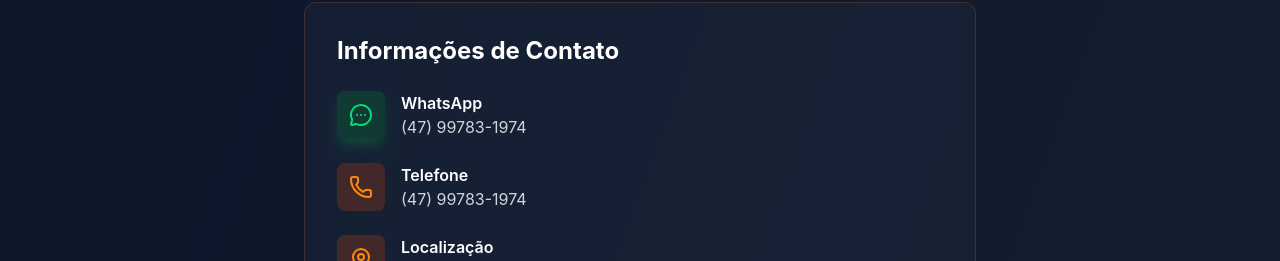
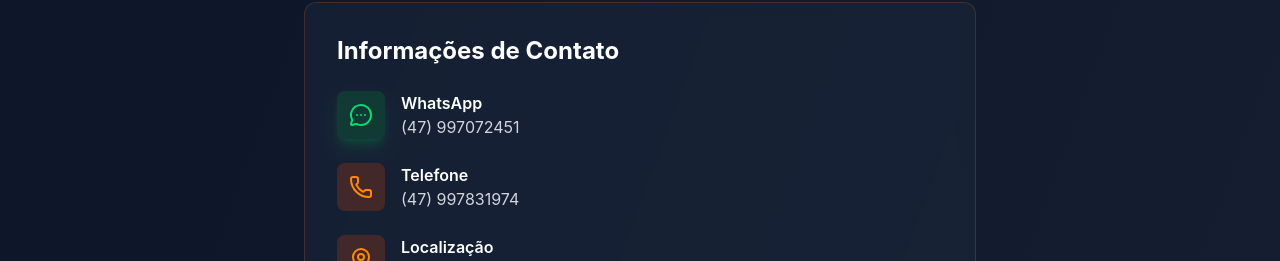
Before and after one commit to CodeHausBR/app-code-haus, a React app: page / in a window 1280 px wide. Shown: the part 2817-3078 px from the top of the page. Built offline with nearby package versions, Linux system fonts and the light colour scheme.

Commit message:
Atualizado número de whatsapp para contato e inserido função para mascarar número

```diff
--- a/src/app/pages/Home/index.tsx
+++ b/src/app/pages/Home/index.tsx
@@ -36,8 +36,21 @@ export default function CodeHausLanding() {
         setMobileMenuOpen(false);
     };
 
-    const whatsAppNumber = "5547997831974"; // Seu número com código do país
-    const defaultMessage = "Olá! Gostaria de mais informações sobre o suporte de TI.";
+    const whatsAppNumber = "5547997072451"; // Seu número com código do país
+    const formatWhatsAppNumber = (number: string) => {
+    // Remove o "55" inicial se ele existir
+    const numberWithoutCountryCode = number.startsWith('55') ? number.substring(2) : number;
+
+    // Extrai o DDD (os dois primeiros dígitos)
+    const ddd = numberWithoutCountryCode.substring(0, 2);
+
+    // Extrai o restante do número
+    const mainNumber = numberWithoutCountryCode.substring(2);
+
+    // Retorna o número formatado no padrão (XX) XXXXXXXXX
+    return `(${ddd}) ${mainNumber}`;
+  };
+    const defaultMessage = "Olá! Gostaria de mais informações sobre a consultoria de Software";
     const whatsappUrl = `https://wa.me/${whatsAppNumber}?text=${encodeURIComponent(defaultMessage)}`;
 
     return (
@@ -372,7 +385,7 @@ export default function CodeHausLanding() {
 
                                     <div>
                                             <div className="text-white font-semibold">WhatsApp</div>
-                                            <div className="text-gray-300">(47) 99783-1974</div>
+                                            <div className="text-gray-300">{formatWhatsAppNumber(whatsAppNumber)}</div>
                                         </div>
                                     </div>
 
@@ -382,7 +395,7 @@ export default function CodeHausLanding() {
                                         </div>
                                         <div>
                                             <div className="text-white font-semibold">Telefone</div>
-                                            <div className="text-gray-300">(47) 99783-1974</div>
+                                            <div className="text-gray-300">(47) 997831974</div>
                                         </div>
                                     </div>
 
--- a/src/app/pages/Infra/index.tsx
+++ b/src/app/pages/Infra/index.tsx
@@ -36,7 +36,20 @@ export default function SuporteTI() {
     };
 
     // Detalhes para o botão do WhatsApp
-    const whatsAppNumber = "5547997831974"; // Seu número com código do país
+    const whatsAppNumber = "5547997072451"; // Seu número com código do país
+    const formatWhatsAppNumber = (number: string) => {
+    // Remove o "55" inicial se ele existir
+    const numberWithoutCountryCode = number.startsWith('55') ? number.substring(2) : number;
+
+    // Extrai o DDD (os dois primeiros dígitos)
+    const ddd = numberWithoutCountryCode.substring(0, 2);
+
+    // Extrai o restante do número
+    const mainNumber = numberWithoutCountryCode.substring(2);
+
+    // Retorna o número formatado no padrão (XX) XXXXXXXXX
+    return `(${ddd}) ${mainNumber}`;
+  };
     const defaultMessage = "Olá! Gostaria de mais informações sobre o suporte de TI.";
     const whatsappUrl = `https://wa.me/${whatsAppNumber}?text=${encodeURIComponent(defaultMessage)}`;
 
@@ -435,7 +448,7 @@ export default function SuporteTI() {
 
                                     <div>
                                             <div className="text-white font-semibold">WhatsApp</div>
-                                            <div className="text-gray-300">(47) 99783-1974</div>
+                                            <div className="text-gray-300">{formatWhatsAppNumber(whatsAppNumber)}</div>
                                         </div>
                                     </div>
 
@@ -446,7 +459,7 @@ export default function SuporteTI() {
                                         </div>
                                         <div>
                                             <div className="text-white font-semibold">Suporte Comercial</div>
-                                            <div className="text-gray-300">(47) 3261-0000</div>
+                                            <div className="text-gray-300">(47) 32610000</div>
                                         </div>
                                     </div>
 
```
